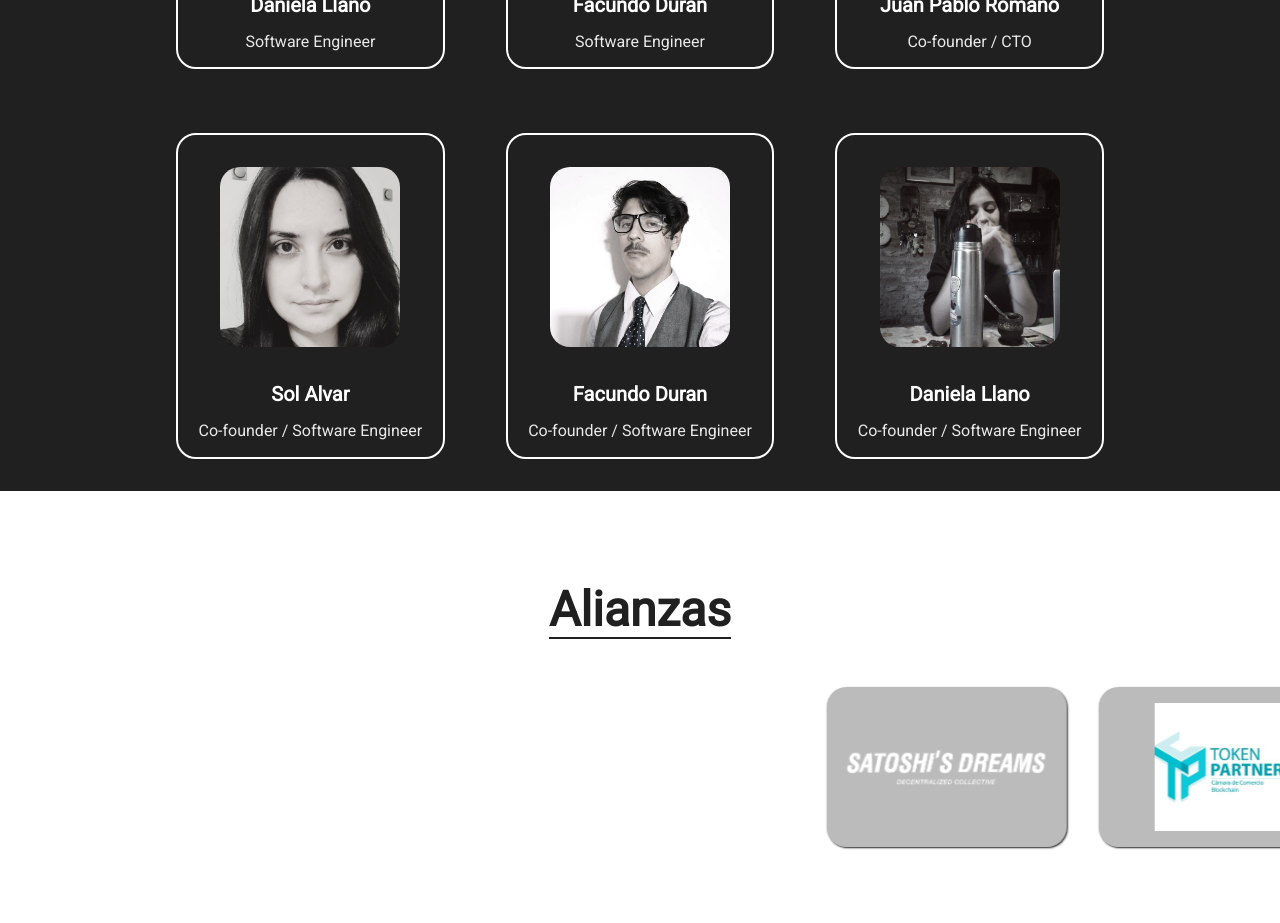
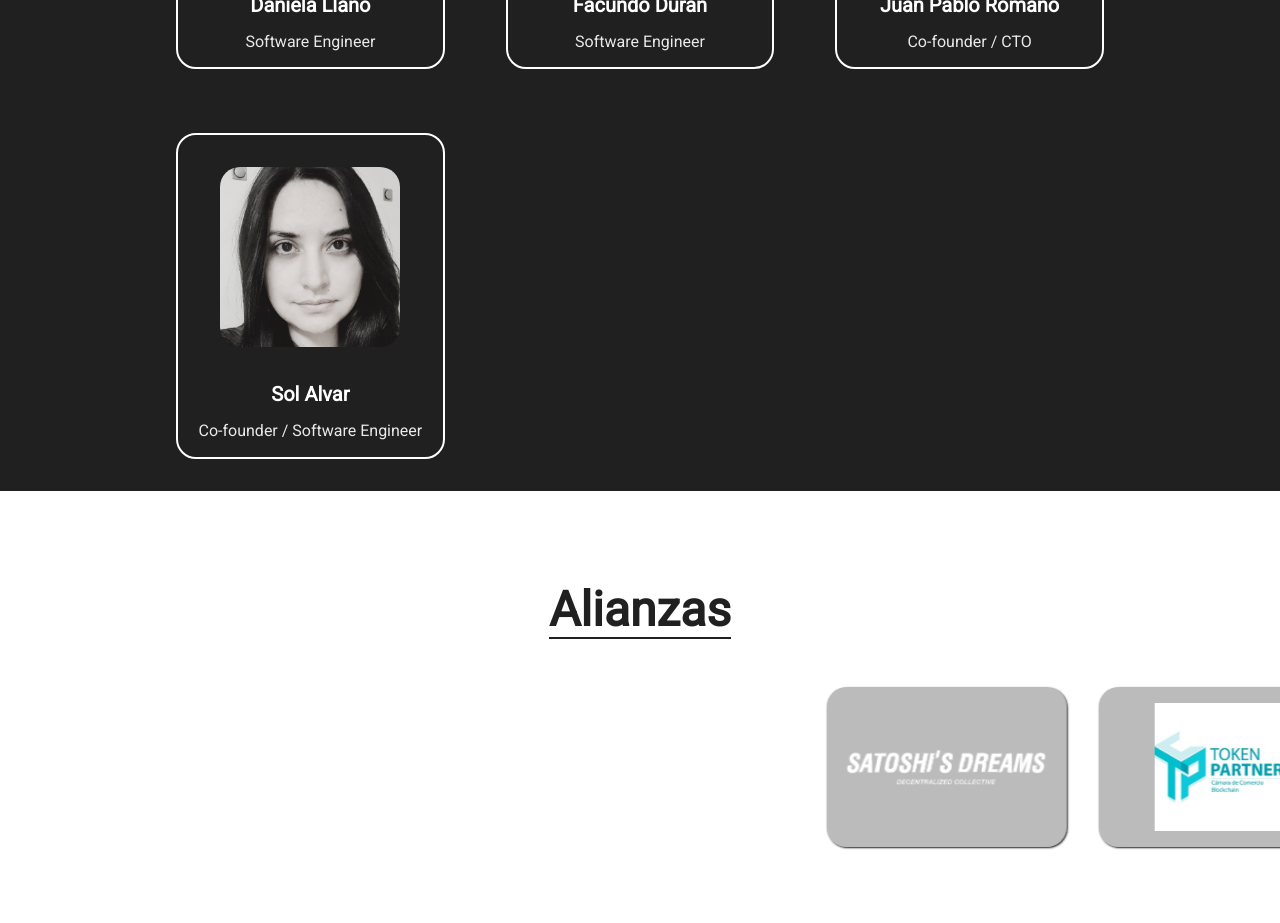
Before and after one commit to mlab-ar/site2022, a React (Create React App) app: page / in a window 1280 px wide. Shown: the part 5100-6023 px from the top of the page. Built offline with nearby package versions, Linux system fonts and the light colour scheme; a web font is replaced by a local one.

Commit message:
dark theme

```diff
--- a/src/components/sections/Team.js
+++ b/src/components/sections/Team.js
@@ -124,8 +124,6 @@ const Team = () => {
         <MemberComponent img={facu} name="Facundo Duran" position="Software Engineer" />
         <MemberComponent img={jpr} name="Juan Pablo Romano" position="Co-founder / CTO" />
         <MemberComponent img={sol} name="Sol Alvar" position="Co-founder / Software Engineer" />
-        <MemberComponent img={facu} name="Facundo Duran" position="Co-founder / Software Engineer" />
-        <MemberComponent img={dani} name="Daniela Llano" position="Co-founder / Software Engineer" />
       </Container>
     </Section>
   )
```
